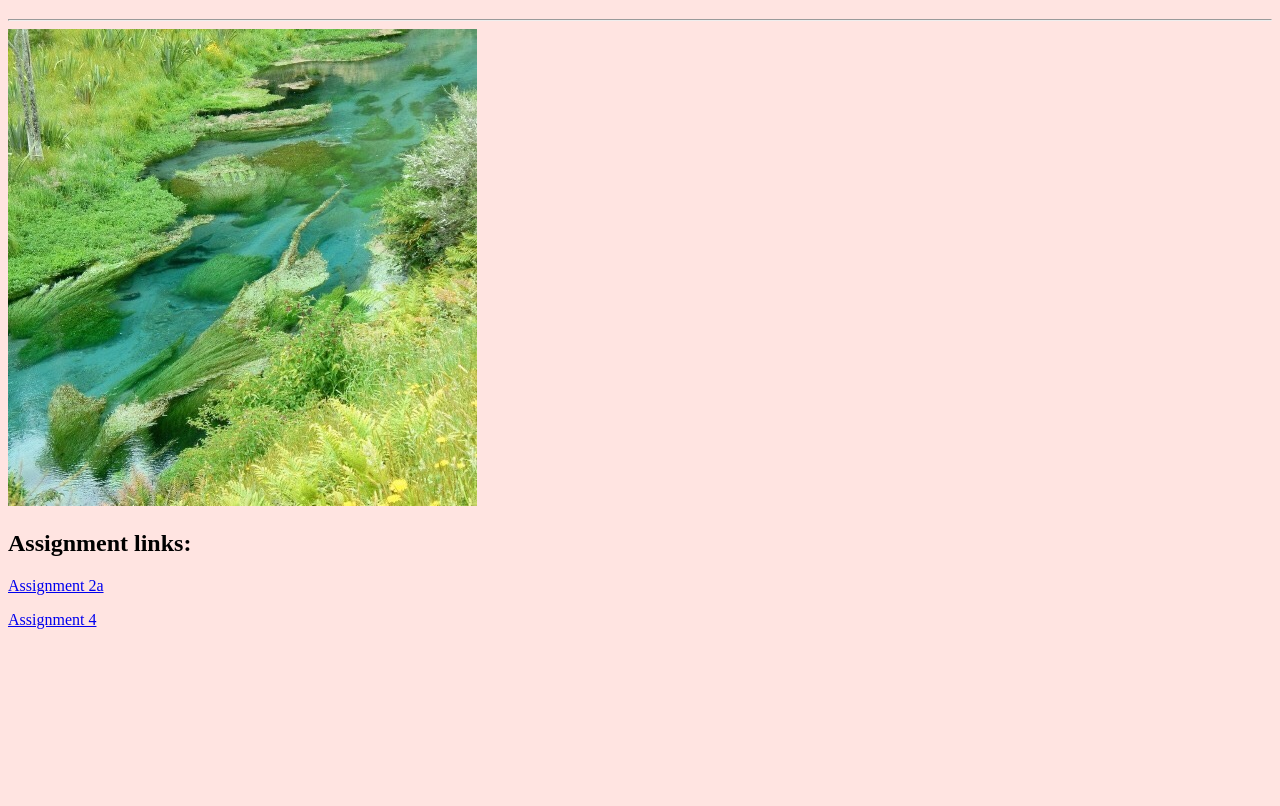
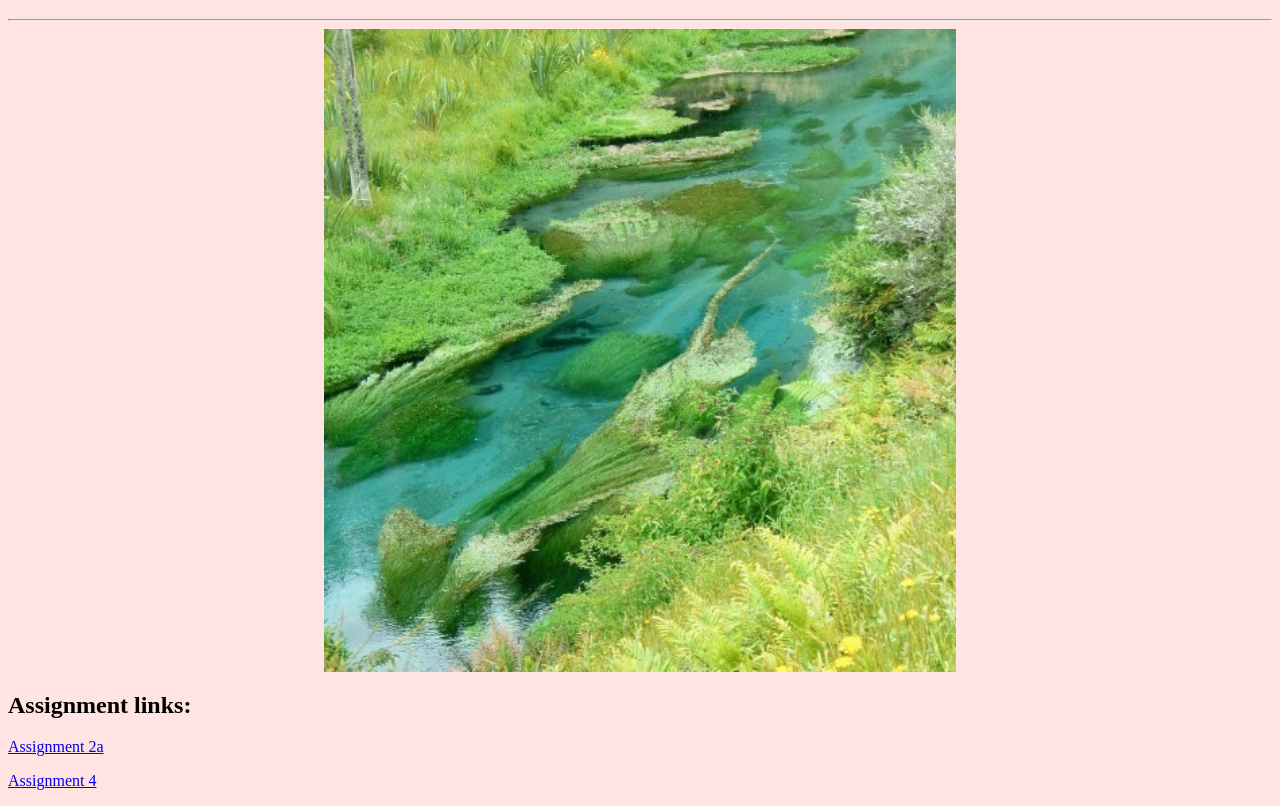
Before and after one commit to sabataghibeik/sabataghibeik.github.io, a plain HTML site: page index.html in a window 1280 px wide. Shown: the part 61-867 px from the top of the page. Before the commit the page ends 800 px from the top, so only its background shows below. Drawn offline with Linux system fonts and the light colour scheme.

Commit message:
Update index.html

```diff
--- a/index.html
+++ b/index.html
@@ -7,13 +7,19 @@
             h1 {
                 text-align: center;
             }
+            .center {
+                display: block;
+                margin-left: auto;
+                margin-right: auto;
+                width: 50%
+            }
         </style>
     </head>
 
     <body style="background-color:mistyrose">
         <h1>CSC 196W Assignments</h1>
         <hr>
-        <img src="IMG_3521.JPG" alt="green picture of a river">
+        <img src="IMG_3521.JPG" alt="green picture of a river" class="center">
         <div>
             <h2>Assignment links: </h2>
             <p>
```
